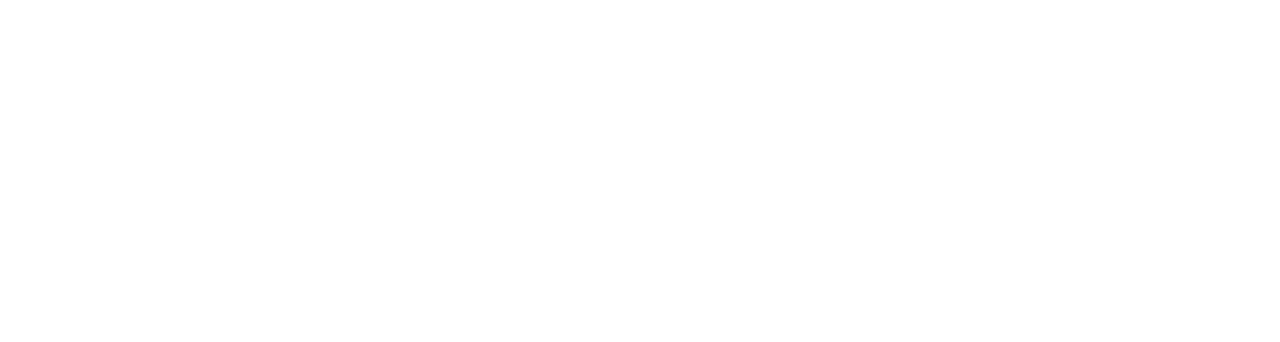
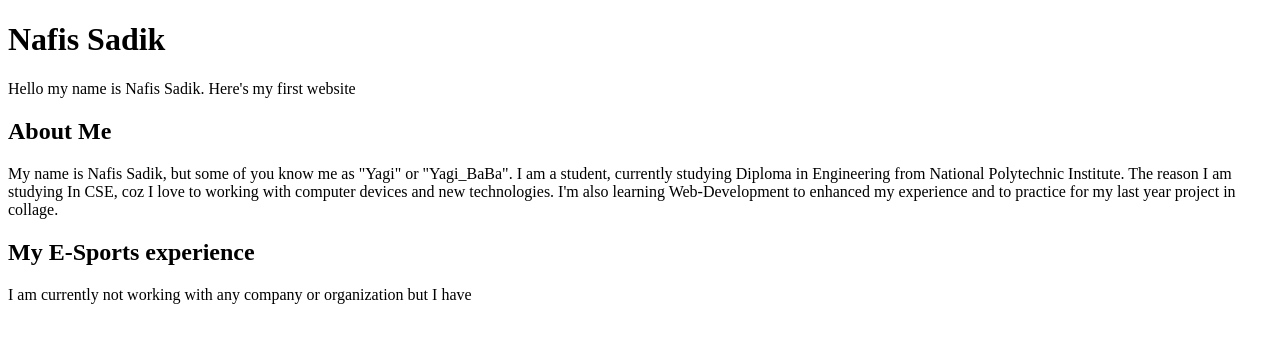
Before and after one commit to yagi17/My-first-website, a plain HTML site: page index.html in a window 1280 px wide. Drawn offline with Linux system fonts and the light colour scheme.

Commit message:
1st commit

```diff
--- /dev/null
+++ b/css/style.css
@@ -0,0 +1,6 @@
+.cover{
+    /* background-image: url(/Images/cover.jpg); */
+    /* background-repeat: no-repeat; */
+    /* background-size: cover; */
+    /* height: 500px; */
+}
--- a/index.html
+++ b/index.html
@@ -3,9 +3,26 @@
 <head>
     <meta charset="UTF-8">
     <meta name="viewport" content="width=device-width, initial-scale=1.0">
-    <title>My first git repo</title>
+    <title>My first website</title>
+    <link rel="stylesheet" href="css/style.css">
 </head>
 <body>
+    <div class="cover">
+        <h1>Nafis Sadik</h1>
+        <p>Hello my name is Nafis Sadik. Here's my first website</p>
+    </div>
+    <div>
+        <h2>About Me</h2>
+        <P>
+            My name is Nafis Sadik, but some of you know me as "Yagi" or "Yagi_BaBa". I am a student, currently studying Diploma in Engineering from National Polytechnic Institute. The reason I am studying In CSE, coz I love to working with computer devices and new technologies. I'm also learning Web-Development to enhanced my experience and to practice for my last year project in collage.
+        </P>
+    </div>
+    <div>
+        <p>
+            <h2>My E-Sports experience</h2>
+            I am currently not working with any company or organization but I have
+        </p>
+    </div>
+</body>
 
-</body>
 </html>
```
Also changed, not shown: Images/cover.jpg (added).
